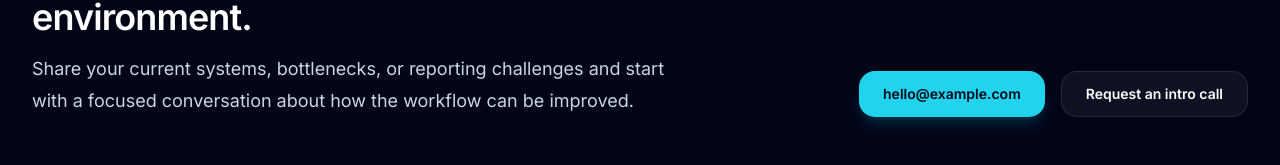
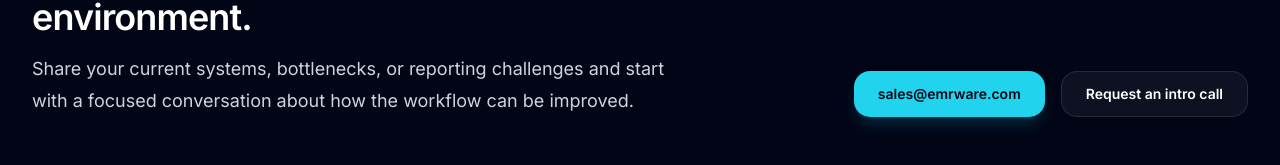
Before and after one commit to rlong12135/emrport, a React (Vite) app: page / in a window 1280 px wide. Shown: the part 4204-4369 px from the top of the page. Built offline with nearby package versions, Linux system fonts and the light colour scheme.

Commit message:
Update contact email

```diff
--- a/src/App.jsx
+++ b/src/App.jsx
@@ -347,10 +347,10 @@ export default function EmrIntegrationHomepage() {
 
               <div className="flex flex-col gap-4 sm:flex-row">
                 <a
-                  href="mailto:hello@example.com"
+                  href="mailto:sales@emrware.com"
                   className="inline-flex items-center justify-center rounded-2xl bg-cyan-400 px-6 py-3 text-sm font-semibold text-slate-950 shadow-lg shadow-cyan-500/20 transition hover:-translate-y-0.5"
                 >
-                  hello@example.com
+                  sales@emrware.com
                 </a>
                 <a
                   href="#"
```
